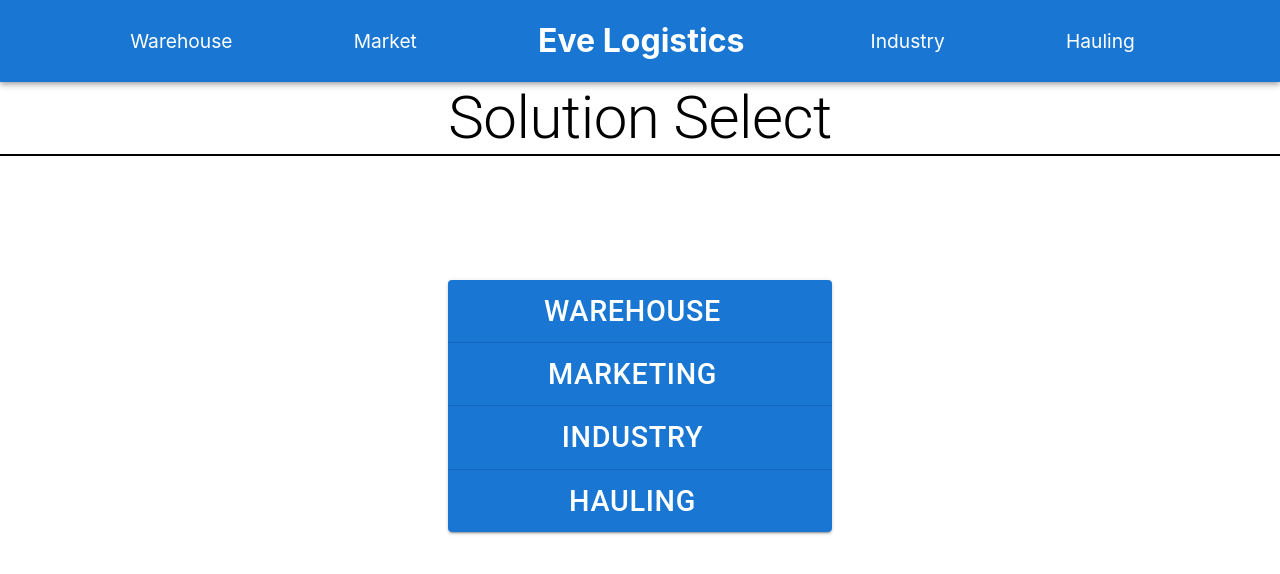
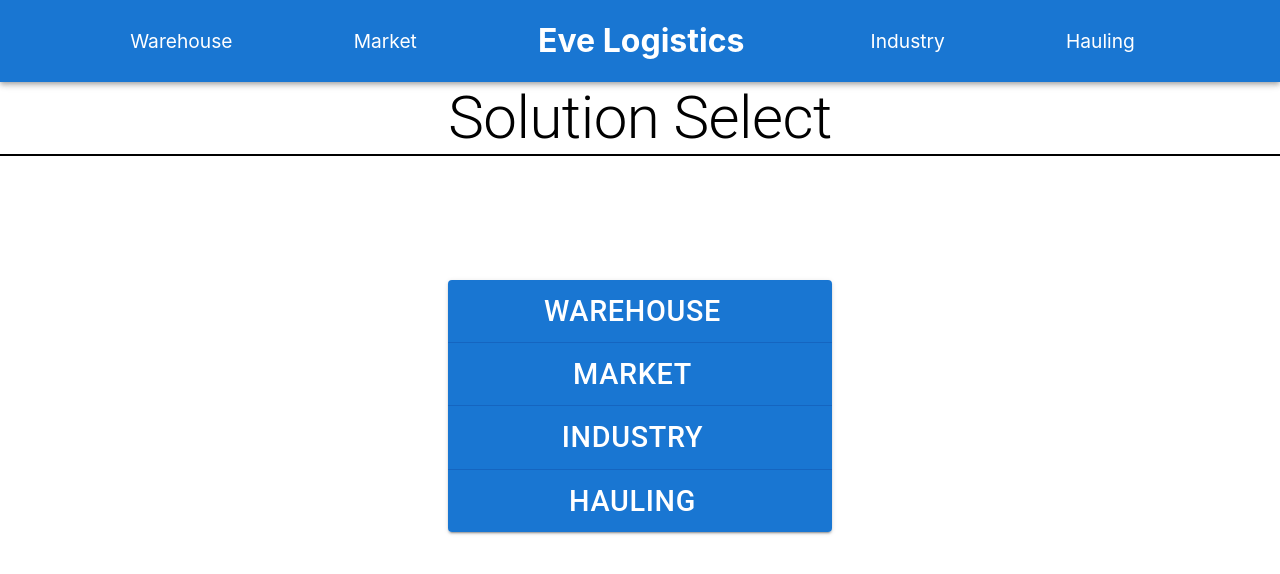
Before and after one commit to Revivedaniel/EveLogistics-Frontend, a React (Create React App) app in the folder eve-logistics-frontend/: page / in a window 1280 px wide. Shown: the top 574 px of the page. Built offline with nearby package versions, Linux system fonts and the light colour scheme.

Commit message:
updated the name for the market route

```diff
--- a/eve-logistics-frontend/src/index.tsx
+++ b/eve-logistics-frontend/src/index.tsx
@@ -17,8 +17,8 @@ const buttons = [
     title: "Warehouse"
   },
   {
-    to: "marketing",
-    title: "Marketing"
+    to: "market",
+    title: "market"
   },
   {
     to: "industry",
```
